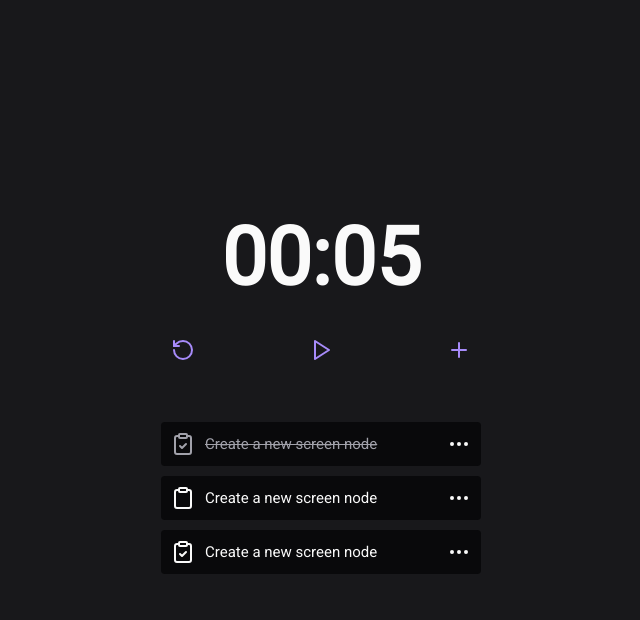
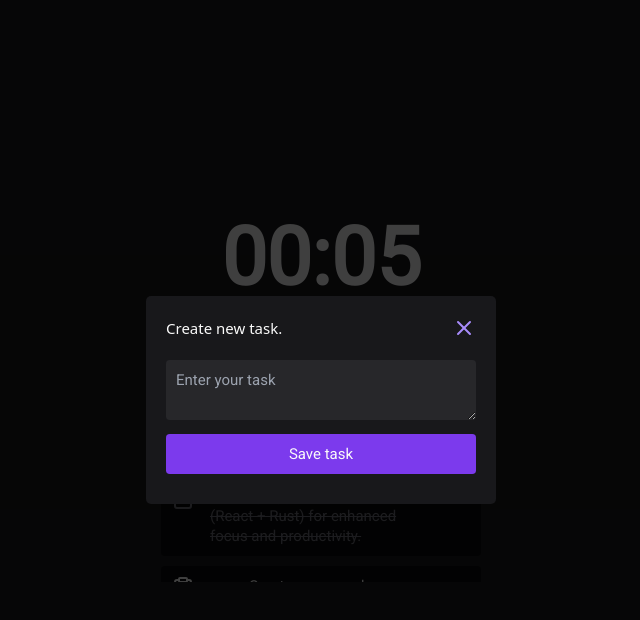
Before and after one commit to Adao-Angelo/clock-work, a React (Vite) app: page / in a window 1280 px wide. Both pictures are taken after a click on the button 778 px from the left and 350 px from the top of the page. Shown: the top 620 px of the page, without its empty margins (319-959 px from the left). Built offline with nearby package versions, Linux system fonts and the light colour scheme; what @radix-ui/themes would draw is missing.

Commit message:
add compose task

```diff
--- a/package.json
+++ b/package.json
@@ -13,12 +13,14 @@
     "@fontsource/roboto": "^5.1.0",
     "@radix-ui/themes": "^3.1.6",
     "@tauri-apps/api": "^2",
+    "@tauri-apps/plugin-notification": "^2.2.0",
     "@tauri-apps/plugin-shell": "^2",
     "@windmill/react-ui": "^0.6.0",
     "lucide-react": "^0.468.0",
     "react": "^18.2.0",
     "react-dom": "^18.2.0",
     "react-dropzone": "^14.3.5",
+    "react-modal": "^3.16.1",
     "react-toastify": "^10.0.6"
   },
   "devDependencies": {
@@ -26,6 +28,7 @@
     "@types/node": "^22.10.2",
     "@types/react": "^18.2.15",
     "@types/react-dom": "^18.2.7",
+    "@types/react-modal": "^3.16.3",
     "@vitejs/plugin-react": "^4.2.1",
     "autoprefixer": "^10.4.20",
     "postcss": "^8.4.49",
--- a/src-tauri/tauri.conf.json
+++ b/src-tauri/tauri.conf.json
@@ -14,7 +14,7 @@
       {
         "title": "clock-work",
         "width": 500,
-        "height": 600
+        "height": 700
       }
     ],
     "security": {
--- a/src/App.tsx
+++ b/src/App.tsx
@@ -1,24 +1,25 @@
 import "@fontsource/roboto";
-import {
-  Clipboard,
-  ClipboardCheck,
-  Ellipsis,
-  Pause,
-  Play,
-  Plus,
-  RotateCcw,
-} from "lucide-react";
+import { Ellipsis, Pause, Play, Plus, RotateCcw, X } from "lucide-react";
 
 import { useEffect, useState } from "react";
 import "./App.css";
 
+import Modal from "react-modal";
 import Button from "./components/Button";
 
 import { toast, ToastContainer } from "./lib/react-toastify";
 
+import {
+  isPermissionGranted,
+  requestPermission,
+  sendNotification,
+} from "@tauri-apps/plugin-notification";
+import { Task } from "./components/task";
+
 function App() {
   const [isCounting, setIsCounting] = useState<boolean>(false);
   const [timer, setTimer] = useState<number>(5);
+  const [modalIsOpen, setIsOpen] = useState(false);
 
   const minutes = String(Math.floor(timer / 60)).padStart(2, "0");
   const seconds = String(timer % 60).padStart(2, "0");
@@ -26,6 +27,28 @@ function App() {
   const reloadTimer = () => {
     setTimer(5);
     toast("You reset the timer");
+  };
+
+  function openModal() {
+    setIsOpen(true);
+  }
+  function afterOpenModal() {}
+
+  function closeModal() {
+    setIsOpen(false);
+  }
+
+  const sendNotificationApp = async () => {
+    let permissionGranted = await isPermissionGranted();
+    alert("good");
+    if (!permissionGranted) {
+      const permission = await requestPermission();
+      permissionGranted = permission === "granted";
+    }
+
+    if (permissionGranted) {
+      sendNotification({ title: "Tauri", body: "Tauri is awesome!" });
+    }
   };
 
   useEffect(() => {
@@ -62,55 +85,77 @@ function App() {
               <Play className="text-violet-400"></Play>
             )}
           </Button>
-          <Button>
+          <Button onClick={openModal}>
             <Plus className="text-violet-400"></Plus>
           </Button>
         </div>
 
         <div className="w-[full] h-[18rem] grid gap-[1rem] overflow-y-scroll p-[2rem]">
-          <div className="flex items-center text-zinc-400 justify-between bg-zinc-950 p-[1rem] rounded-md">
-            <div className="flex gap-[1rem] items-center">
-              <ClipboardCheck></ClipboardCheck>
-              <p className="font-roboto  line-through font-light text-2xl">
-                Create a new screen node
-              </p>
-            </div>
-
-            <Button className="text-zinc-50">
-              <Ellipsis></Ellipsis>
-            </Button>
-          </div>
-
-          <div className="flex items-center justify-between bg-zinc-950 p-[1rem] rounded-md">
-            <div className="flex gap-[1rem] items-center">
-              <Button>
-                <Clipboard></Clipboard>
-              </Button>
-              <p className="font-roboto  font-light text-2xl">
-                Create a new screen node
-              </p>
-            </div>
-
-            <Button>
-              <Ellipsis></Ellipsis>
-            </Button>
-          </div>
-          <div className="flex items-center justify-between bg-zinc-950 p-[1rem] rounded-md">
-            <div className="flex gap-[1rem] items-center">
-              <ClipboardCheck></ClipboardCheck>
-              <p className="font-roboto  font-light text-2xl">
-                Create a new screen node
-              </p>
-            </div>
-
-            <Button>
-              <Ellipsis></Ellipsis>
-            </Button>
-          </div>
+          <Task.Root>
+            <Task.Icon />
+            <Task.Content content="Create a new nod app" />
+            <Task.Action>
+              <Ellipsis />
+            </Task.Action>
+          </Task.Root>
+          <Task.Root>
+            <Task.Icon isComplete />
+            <Task.Content
+              content="Desktop app built with Tauri (React + Rust) for enhanced focus and productivity. "
+              isCompleted
+            />
+            <Task.Action>
+              <Ellipsis />
+            </Task.Action>
+          </Task.Root>
+          <Task.Root>
+            <Task.Icon />
+            <Task.Content content="Create a new nod app" />
+            <Task.Action>
+              <Ellipsis />
+            </Task.Action>
+          </Task.Root>
         </div>
       </div>
 
       <ToastContainer theme="dark" />
+
+      <Modal
+        isOpen={modalIsOpen}
+        onAfterOpen={afterOpenModal}
+        onRequestClose={closeModal}
+        overlayClassName="fixed inset-0 bg-black bg-opacity-75 flex items-center justify-center transition-opacity duration-300 ease-out"
+        className="w-[35rem] text-zinc-50 bg-zinc-900 rounded-lg p-[2rem] fixed top-1/2 left-1/2 transform -translate-x-1/2 -translate-y-1/2 transition-transform duration-300 ease-out scale-95 opacity-0"
+        style={{
+          overlay: modalIsOpen ? { opacity: 1 } : { opacity: 0 },
+          content: modalIsOpen
+            ? { transform: "translate(-50%, -50%) scale(1)", opacity: 1 }
+            : { transform: "translate(-50%, -50%) scale(0.95)", opacity: 0 },
+        }}
+      >
+        <div>
+          <div>
+            <div className="flex justify-between items-center mb-[2rem]">
+              <h2 className="text-2xl">Create new task.</h2>
+              <Button onClick={closeModal}>
+                <X className="text-violet-400"></X>
+              </Button>
+            </div>
+            <textarea
+              className="w-full bg-zinc-800 font-roboto text-2xl p-[1rem] outline-none rounded-md"
+              placeholder="Enter your task"
+            ></textarea>
+          </div>
+          <div className="flex justify-between w-full my-[1rem]">
+            <Button
+              className="bg-violet-600 text-center w-full flex gap-[1rem] items-center font-roboto font-medium text-2xl rounded-md p-[1rem] hover:bg-violet-500"
+              type="submit"
+            >
+              <p className="m-auto">Save task</p>
+            </Button>
+          </div>
+        </div>
+      </Modal>
     </main>
   );
 }
--- a/src/components/task/TaskAction.tsx
+++ b/src/components/task/TaskAction.tsx
@@ -0,0 +1,10 @@
+import { Ellipsis } from "lucide-react";
+import Button from "../Button";
+
+interface TaskActionsProps {
+  children: React.ReactNode;
+}
+
+export const TaskActions: React.FC<TaskActionsProps> = ({ children }) => {
+  return <Button className="text-zinc-50">{children || <Ellipsis />}</Button>;
+};
--- /dev/null
+++ b/src/components/task/TaskContent.tsx
@@ -0,0 +1,19 @@
+interface TaskContentProps {
+  content: string;
+  isCompleted?: boolean;
+}
+
+export const TaskContent: React.FC<TaskContentProps> = ({
+  content,
+  isCompleted,
+}) => {
+  return (
+    <p
+      className={`font-roboto font-light text-2xl ${
+        isCompleted ? "line-through text-zinc-500" : ""
+      }`}
+    >
+      {content}
+    </p>
+  );
+};
--- a/src/components/task/TaskIcon.tsx
+++ b/src/components/task/TaskIcon.tsx
@@ -0,0 +1,17 @@
+import { Clipboard, ClipboardCheck } from "lucide-react";
+
+interface TaskIconProps {
+  isComplete?: boolean;
+}
+
+export const TaskIcon: React.FC<TaskIconProps> = ({ isComplete }) => {
+  return (
+    <div
+      className={`flex gap-[1rem] items-center ${
+        isComplete ? "text-zinc-500" : ""
+      }`}
+    >
+      {isComplete ? <ClipboardCheck /> : <Clipboard></Clipboard>}
+    </div>
+  );
+};
--- a/src/components/task/TaskRoot.tsx
+++ b/src/components/task/TaskRoot.tsx
@@ -0,0 +1,16 @@
+import React from "react";
+
+interface TaskRootProps {
+  children: React.ReactNode;
+  className?: string;
+}
+
+export const TaskRoot: React.FC<TaskRootProps> = ({ children, className }) => {
+  return (
+    <div
+      className={`flex items-start gap-[1.5rem]  text-zinc-50 justify-between bg-zinc-950 p-[1rem] rounded-md ${className}`}
+    >
+      {children}
+    </div>
+  );
+};
--- a/src/components/task/index.tsx
+++ b/src/components/task/index.tsx
@@ -0,0 +1,11 @@
+import { TaskActions } from "./TaskAction";
+import { TaskContent } from "./TaskContent";
+import { TaskIcon } from "./TaskIcon";
+import { TaskRoot } from "./TaskRoot";
+
+export const Task = {
+  Action: TaskActions,
+  Content: TaskContent,
+  Icon: TaskIcon,
+  Root: TaskRoot,
+};
```
Also changed, not shown: src/components/task/TastkContent.tsx (deleted), 1 other file (tests, documents, lock files or other folders).
